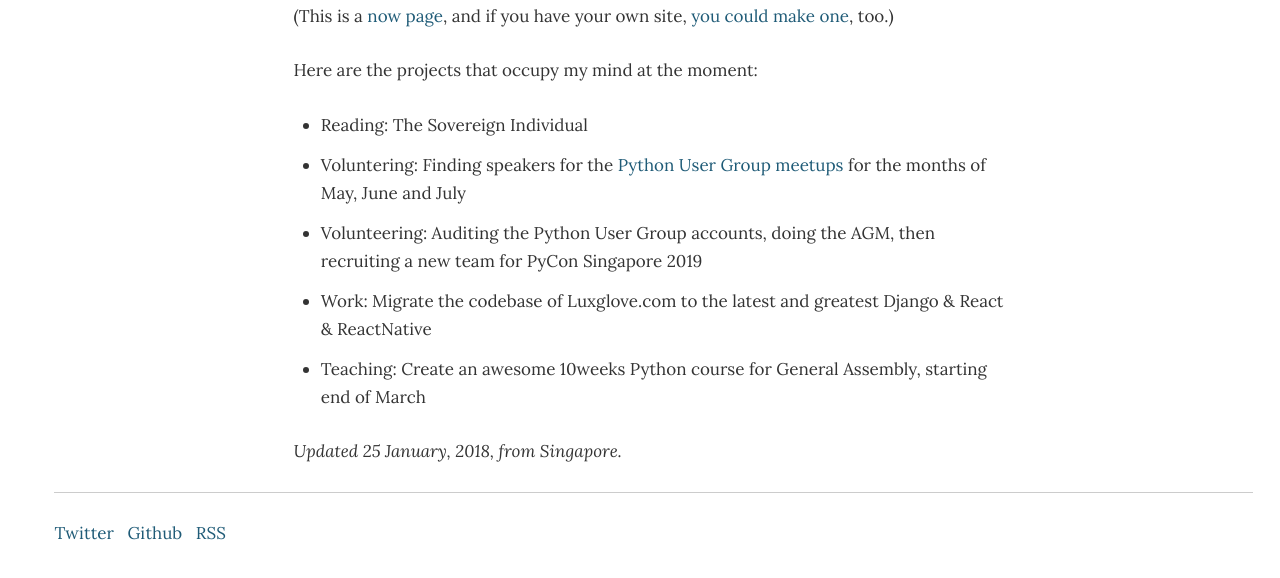
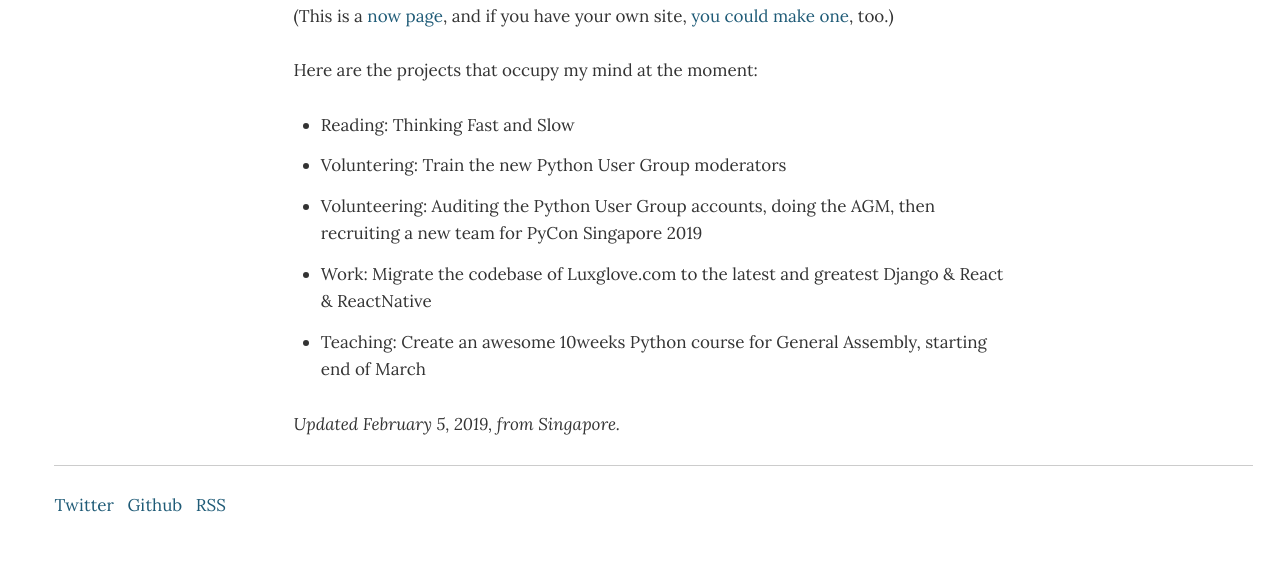
Before and after one commit to mbrochh/mbrochh.io, a Gatsby site: page /now in a window 1280 px wide. Shown: the part 252-830 px from the top of the page. Built offline with nearby package versions, Linux system fonts and the light colour scheme; Gatsby itself is replaced by a stand-in of ours; some packages are replaced by stand-ins of ours.

Commit message:
content: updates Now page

```diff
--- a/src/pages/now.js
+++ b/src/pages/now.js
@@ -23,14 +23,14 @@ const NowPage = () => (
       Here are the projects that occupy my mind at the moment:
     </p>
     <ul>
-      <li>Reading: The Sovereign Individual</li>
-      <li>Voluntering: Finding speakers for the <OutboundLink href="https://www.meetup.com/Singapore-Python-User-Group/">Python User Group meetups</OutboundLink> for the months of May, June and July</li>
+      <li>Reading: Thinking Fast and Slow</li>
+      <li>Voluntering: Train the new Python User Group moderators</li>
       <li>Volunteering: Auditing the Python User Group accounts, doing the AGM, then recruiting a new team for PyCon Singapore 2019</li>
       <li>Work: Migrate the codebase of Luxglove.com to the latest and greatest Django & React & ReactNative</li>
       <li>Teaching: Create an awesome 10weeks Python course for General Assembly, starting end of March</li>
     </ul>
     <p>
-      <i>Updated 25 January, 2018, from Singapore.</i>
+      <i>Updated February 5, 2019, from Singapore.</i>
     </p>
   </Layout>
 )
```
